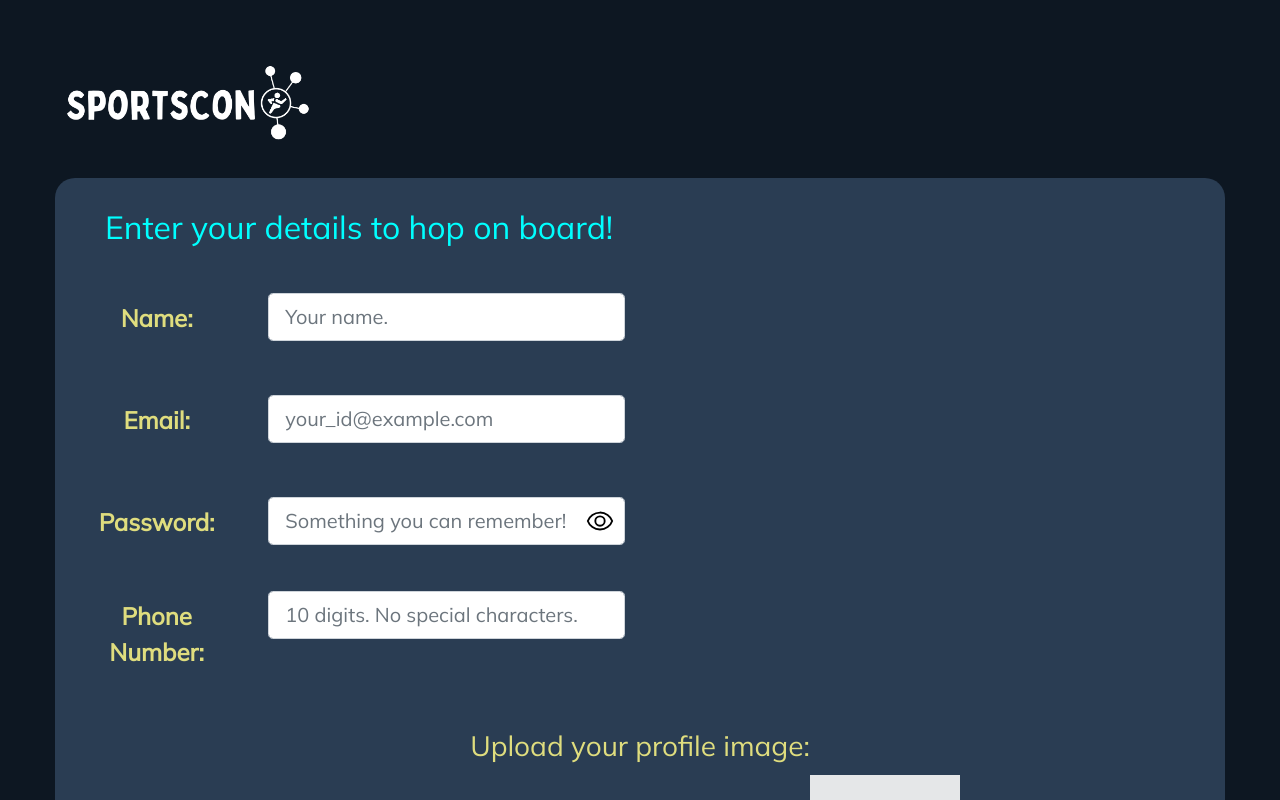
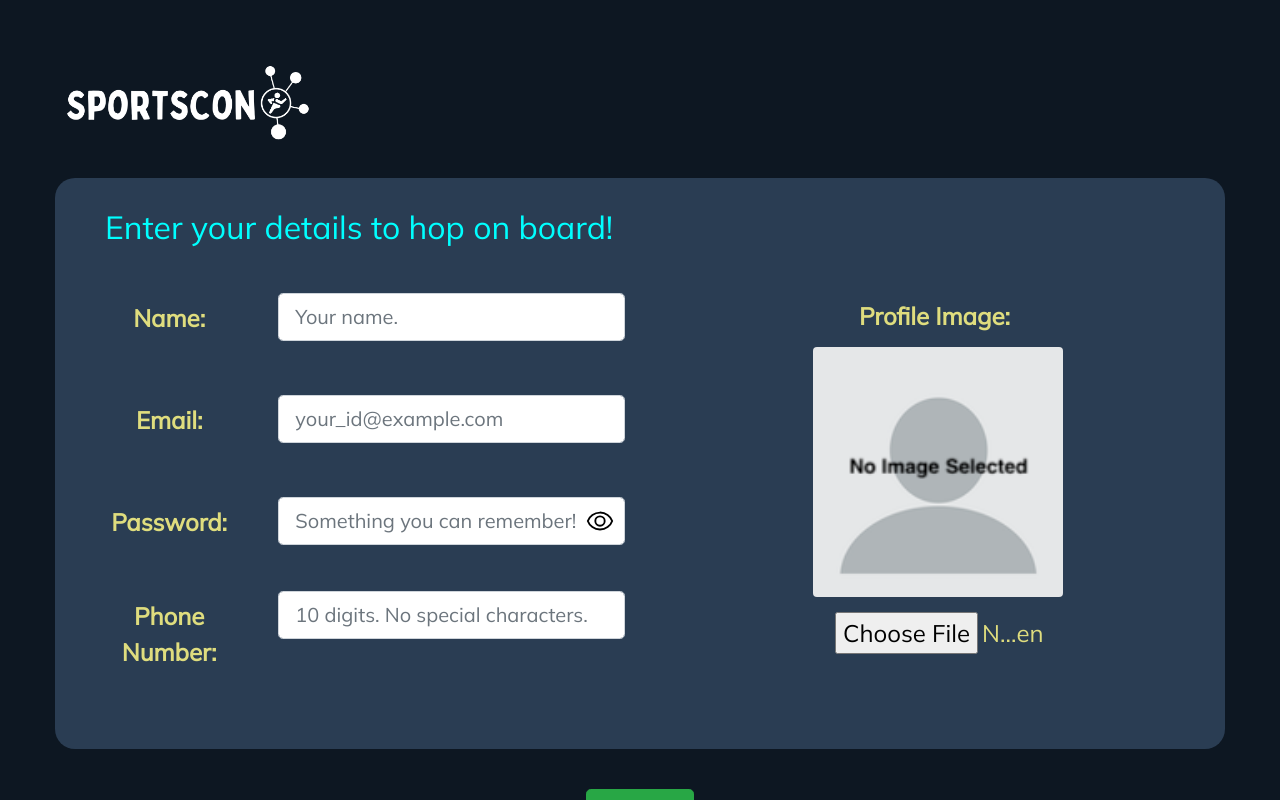
Before and after one commit to Aditya-Basak/capstone-uci-front-end, a React (Create React App) app: page /register in a window 1280 px wide. Shown: the top 800 px of the page. Built offline with nearby package versions, Linux system fonts and the light colour scheme.

Commit message:
Image styling - All (#35)
* Basic Styling + Complete Register Page

* Modified Package

* initial changes

* Image in NavBar

* Image Basics

* Image Changes

* Image Changes - More

* Modal Image

* Minor Changes to Login

* PR Changes

```diff
--- a/package.json
+++ b/package.json
@@ -13,6 +13,7 @@
     "@testing-library/user-event": "^12.8.3",
     "axios": "^0.21.1",
     "bootstrap": "^4.6.0",
+    "mdbreact": "^5.0.2",
     "moment": "^2.29.1",
     "react": "^17.0.2",
     "react-alert": "^7.0.2",
--- a/src/App.css
+++ b/src/App.css
@@ -56,10 +56,13 @@
 }
 
 .imgPreview{
+align-self: center;
+align-items: center;
+display: inline-block;
   text-align: center;
   margin: 5px 15px;
-  height: 150px;
-  width: 150px;
+  height: 250px;
+  width: 250px;
 }
 
 .registerButton {
--- a/src/components/Login.js
+++ b/src/components/Login.js
@@ -57,7 +57,7 @@ function Login(props){
         style={{
           backgroundImage: 'url('+background+')',
           backgroundSize: "cover",
-          height: "110vh",
+          height: "100vh",
         }}
 
       >
@@ -72,7 +72,8 @@ function Login(props){
                 </Button>
             </div>
         </Alert>
-        <br></br>
+
+        <br/><br/><br/>
 
         <div class="experiment-body-login2">
 
--- a/src/components/Register.js
+++ b/src/components/Register.js
@@ -1,9 +1,9 @@
-import React, {useEffect, useState} from 'react'
+import React, {useEffect, useRef, useState} from 'react'
 import axios from 'axios'
 import showPwdImg from '../show-password.svg';
 import hidePwdImg from '../hide-password.svg';
 import app_logo from '../SportsCon_Light_Transparent.png'
-import {Alert, Button, Container, Row, Col, Form} from 'react-bootstrap';
+import {Alert, Button, Container, Row, Col, Form, Image} from 'react-bootstrap';
 import S3FileUpload from 'react-s3';
 import defaultImage from './assets/blank_profile.png'
 
@@ -22,6 +22,19 @@ function Register(props){
         phonenumber: "",
     })
 
+    const inputRef = useRef(null);
+
+    const handleUpload = () => {
+        inputRef.current?.click();
+
+        console.log(inputRef);
+      };
+
+    const handleDisplayFileDetails = () => {
+
+        inputRef.current?.files &&
+        setS3File(inputRef.current.files[0]);
+      };
 
     const[file, setFile] = useState(defaultImage)
     const[S3File, setS3File] = useState(null)
@@ -177,42 +190,59 @@ function Register(props){
             <h2>
                     Enter your details to hop on board!<br/><br/>
             </h2>
+            <Container fluid>
+            <Row>
+                <Col sm>
             <Form>
                 {registeredMessage && <div className="registeredMessage"> {registeredMessage} </div>}
                 <Form.Group as={Row} controlId="formHorizontalName">
-                    <Form.Label column sm={2}>Name:</Form.Label>
-                    <Col sm={4}>
+                    <Form.Label column sm={4}>Name:</Form.Label>
+                    <Col sm>
                     <Form.Control size="lg" id="name"  placeholder="Your name." value={state.name} onChange={handleChange} />
                     </Col>
                 </Form.Group>
                 <br />
                 <Form.Group as={Row} controlId="formHorizontalEmail">
-                    <Form.Label column sm={2}>Email:</Form.Label>
-                    <Col sm={4}>
+                    <Form.Label column sm={4}>Email:</Form.Label>
+                    <Col sm>
                     <Form.Control size="lg" id="email" type="email" placeholder="your_id@example.com" value={state.email} onChange={handleChange} />
                     </Col>
                 </Form.Group>
                 <br/>
                 <Form.Group as={Row} controlId="formHorizontalEmail">
-                   <Form.Label column sm={2}>Password:</Form.Label>
-                    <Col sm={4}>
+                   <Form.Label column sm={4}>Password:</Form.Label>
+                    <Col sm>
                     <Form.Control size="lg" id="password" type={isRevealPwd ? "text":"password"} placeholder="Something you can remember!" value={state.password} onChange={handleChange} />
                     <img class ="pwd-image" title={isRevealPwd ? "Hide Password":"Show Password"} src={isRevealPwd? hidePwdImg: showPwdImg} onClick={() => setIsRevealPwd(prevState  =>  !prevState)} fluid/>
                     </Col>
                 </Form.Group>
 
                 <Form.Group as={Row} controlId="formHorizontalNumber">
-                    <Form.Label column sm={2}>Phone Number:</Form.Label>
-                    <Col sm={4}>
+                    <Form.Label column sm={4}>Phone Number:</Form.Label>
+                    <Col sm>
                     <Form.Control size="lg" id="phonenumber" placeholder="10 digits. No special characters." value={state.phonenumber} onChange={handleChange} />
                     </Col>
                 </Form.Group>
                 <br/>
-                <h3>Upload your profile image:</h3>
-                <input type="file" onChange={handleImageChange}/>
-                <img className={"imgPreview"} src={file}/>
+
+            </Form>
+            </Col>
+            <Col sm>
+
+                <Form>
+                    <Form.Group className="imgPreview">
+                        <Form.Label>&emsp;Profile Image:</Form.Label>
+                        <br/>
+                        <Image className={"imgPreview"} src={file} rounded fluid/>
+                        <input ref={inputRef} className="d-none" type="file" onChange={handleDisplayFileDetails} />
+                        {/* <Button className="file-div" variant="outline-warning" onClick={handleUpload}>Upload</Button> */}
+                <Form.File variant="outline-warning" type="file" className="file-div" size="lg" onChange={handleImageChange}/>
+                </Form.Group>
+                </Form>
                 <br/>
-            </Form>
+            </Col>
+            </Row>
+            </Container>
             </div>
             <Button variant="success"  size='lg' id="myBtn" onClick={handleSubmit} className="registerButton"> Register </Button>{' '}
          </div>
--- a/src/components/UserProfile.js
+++ b/src/components/UserProfile.js
@@ -6,7 +6,7 @@ import showPwdImg from '../show-password.svg';
 import hidePwdImg from '../hide-password.svg';
 import { css } from "@emotion/react";
 import ReactStars from "react-rating-stars-component";
-import {Alert, Button, Container, Row, Col, Form, ListGroup} from 'react-bootstrap';
+import {Alert, Button, Container, Row, Col, Form, ListGroup, Image} from 'react-bootstrap';
 import ClipLoader from "react-spinners/ClipLoader";
 import S3FileUpload from 'react-s3';
 import defaultImage from './assets/blank-profile-no-tag.png'
@@ -114,7 +114,7 @@ function UserProfile(props){
             },
             {
                 params:{
-                    user_id: props.location.componentProps.user_id
+                    user_id: componentParams.userId
                 }
             })
             .then(res => {
@@ -298,17 +298,21 @@ function UserProfile(props){
                 {pwdEditMsg && <div className="editedMessage"> {pwdEditMsg} </div>}
 
                 <br />
+                <Container fluid>
+                    <Row>
+                        <Col sm>
+                            <br/>
                             <Form>
                                 <Form.Group as={Row} controlId="formHorizontalEmail">
-                        <Form.Label column sm={2}>Email:</Form.Label>
-                            <Col sm={3}>
+                                    <Form.Label column sm={4}>Email:</Form.Label>
+                                        <Col sm={7}>
                                             <Form.Control size="lg" id="email" type="email" value={state.email} onChange={handleChange} readOnly />
                                         </Col>
                                 </Form.Group>
                                 <br />
                                 <Form.Group as={Row} controlId="formHorizontalEmail">
-                   <Form.Label column sm={2}>Password:</Form.Label>
-                    <Col sm={3}>
+                                <Form.Label column sm={4}>Password:</Form.Label>
+                                    <Col sm>
                                     <Form.Control size="lg" id="password"  type={isRevealPwd ? "text":"password"} placeholder="New Password" value={state.password} onChange={handleChange} />&nbsp;&nbsp;&nbsp;&nbsp;
                                     <img class="pwd-image-profile" title={isRevealPwd ? "Hide Password":"Show Password"} src={isRevealPwd? hidePwdImg: showPwdImg} onClick={() => setIsRevealPwd(prevState  =>  !prevState)}/>
                                     </Col>
@@ -318,42 +322,81 @@ function UserProfile(props){
                                 </Form.Group>
 
                                 <Form.Group as={Row} controlId="formHorizontalNumber">
-                    <Form.Label column sm={2}>Phone Number:</Form.Label>
-                    <Col sm={3}>
+                                    <Form.Label column sm={4}>Phone Number:</Form.Label>
+                                    <Col sm>
                                     <Form.Control size="lg" id="phone"  placeholder="New Number" value={state.phone} onChange={handleChange} />
                                     </Col>
                                     <Col sm={1}>
                                     <Button variant="outline-warning" size="md" onClick={handlePhSubmit} className="editButton"> Update </Button>
                                     </Col>
                                 </Form.Group>
-                <br></br>
-                <h4>Update your profile image:</h4>
-                <input type="file" onChange={handleImageChange}/>
-                <img className={"imgPreview"} src={file}/>
+                            </Form>
+                        </Col>
+                        <Col sm>
+                        <Form>
+                            <Form.Group className="imgPreview">
+                                <Form.Label>&emsp;Profile Image:</Form.Label>
+                                <br/>
+                                <Image className={"imgPreview"} src={file} rounded fluid/>
+                                <Form.File variant="outline-warning" type="file" className="file-div" size="lg" onChange={handleImageChange}/>
                                 <Button variant="outline-warning" size="md" disabled={!imageChanged} onClick={updateProfileImage} className="editButton"> Update Image</Button>
+                        </Form.Group>
                         </Form>
+                        </Col>
+                    </Row>
+                </Container>
             </div>
             </Container>
             }
 
+
             {componentParams.showEdit === "false" &&
                 <div className="name-div">
                     <h1>
-                        {state.name}'s profile:
+                        &emsp;{state.name}'s profile:
                     </h1>
+                    <br/>
                 </div>
+
             }
 
             {componentParams.showEdit === "false" &&
+                <div className="experiment-body-profile-others">
                     <Container fluid>
-            <div class="experiment-body">
+                        <Row>
+                            <Col sm>
+                                <br/>
+                                <br/>
+                                <Form>
+                                    <Form.Group as={Row} controlId="formHorizontalEmail">
+                                        <Form.Label column sm={4}>Email:</Form.Label>
+                                            <Col sm>
+                                                <Form.Control size="lg" id="email" type="email" value={state.email} readOnly />
+                                            </Col>
+                                    </Form.Group>
+                                    <br />
 
-            <h5>
-                Profile image:
-            </h5>
-            <img className={"imgPreview"} src={file}/>
+                                    <Form.Group as={Row} controlId="formHorizontalNumber">
+                                        <Form.Label column sm={4}>Phone Number:</Form.Label>
+                                        <Col sm>
+                                        <Form.Control size="lg" id="phone"  placeholder="New Number" value={state.phone} readOnly />
+                                        </Col>
+                                    </Form.Group>
+                                </Form>
+                            </Col>
+                            <Col sm>
+                            <Form>
+                                <Form.Group>
+                                    <Form.Label>&emsp;Profile Image:</Form.Label>
+                                    <br/>
+                                    <Image className={"imgPreview"} src={file} rounded fluid/>
+
+                            </Form.Group>
+                            </Form>
+                            </Col>
+                        </Row>
+                    </Container>
                 </div>
-            </Container>
 
             }
 
--- a/src/index.css
+++ b/src/index.css
@@ -176,6 +176,21 @@ code {
   font-size: 150%;
   font-family: 'Mulish';
 }
+
+.experiment-body-profile-others {
+  align-items: center;
+  background-color: #2a3d53;
+  margin-left: 50px;
+  margin-right: 50px;
+  margin-bottom: 40px;
+  margin-top: 0px;
+  padding: 10px;
+  padding-top: 30px;
+  border-radius: 20px;
+  font-size: 150%;
+  font-family: 'Mulish';
+}
+
 
 .experiment-body-dashboard{
   margin-left: 55px;
@@ -534,6 +549,38 @@ code {
   font-size: larger;
 }
 
+.file-div{
+  margin-top: 10px;
+  align-items: center;
+  margin-left: 15%;
+}
+
+.navbar-image{
+  margin-left: 10px;
+  margin-right: 20px;
+  height: 30px;
+  width: 30px;
+}
+
+.event-image{
+  margin-left: 10px;
+  margin-right: 20px;
+  height: 60px;
+  width: 60px;
+  padding-top: 2px;
+  padding-bottom: 2px;
+}
+
+.modal-image{
+  margin-left: 10px;
+  margin-right: 20px;
+  margin-top: 15px;
+  height: 160px;
+  width: 160px;
+  padding-top: 0px;
+  padding-bottom: 0px;
+}
+
 .alert-body {
   font-weight: bolder;
   margin-left: 20%;
```
Also changed, not shown: src/components/Event.js (+5 -3 lines), src/components/PastEvent.js (+21 -5 lines), src/components/RegisterHeader.js (+8 -3 lines), 1 other file (tests, documents, lock files or other folders). Lines whose indentation alone changed are shown as unchanged.
